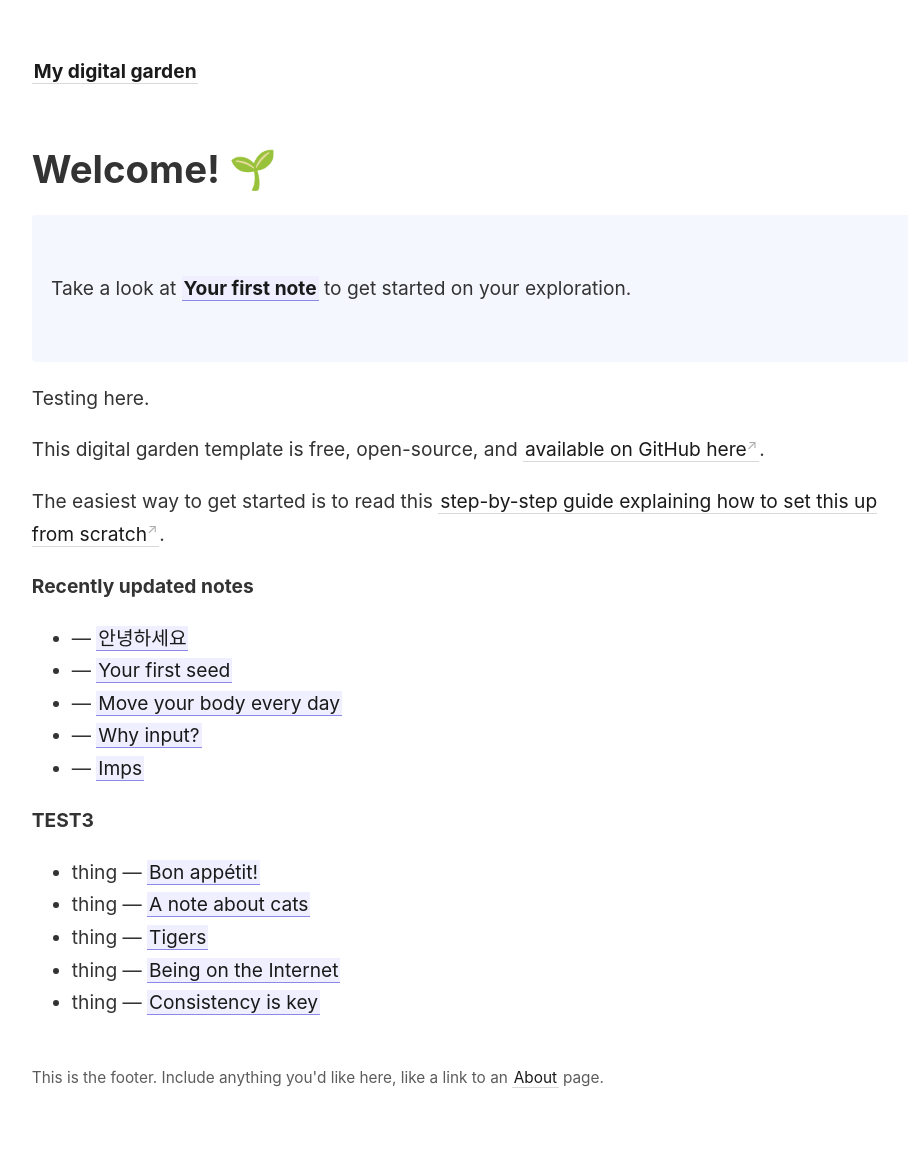
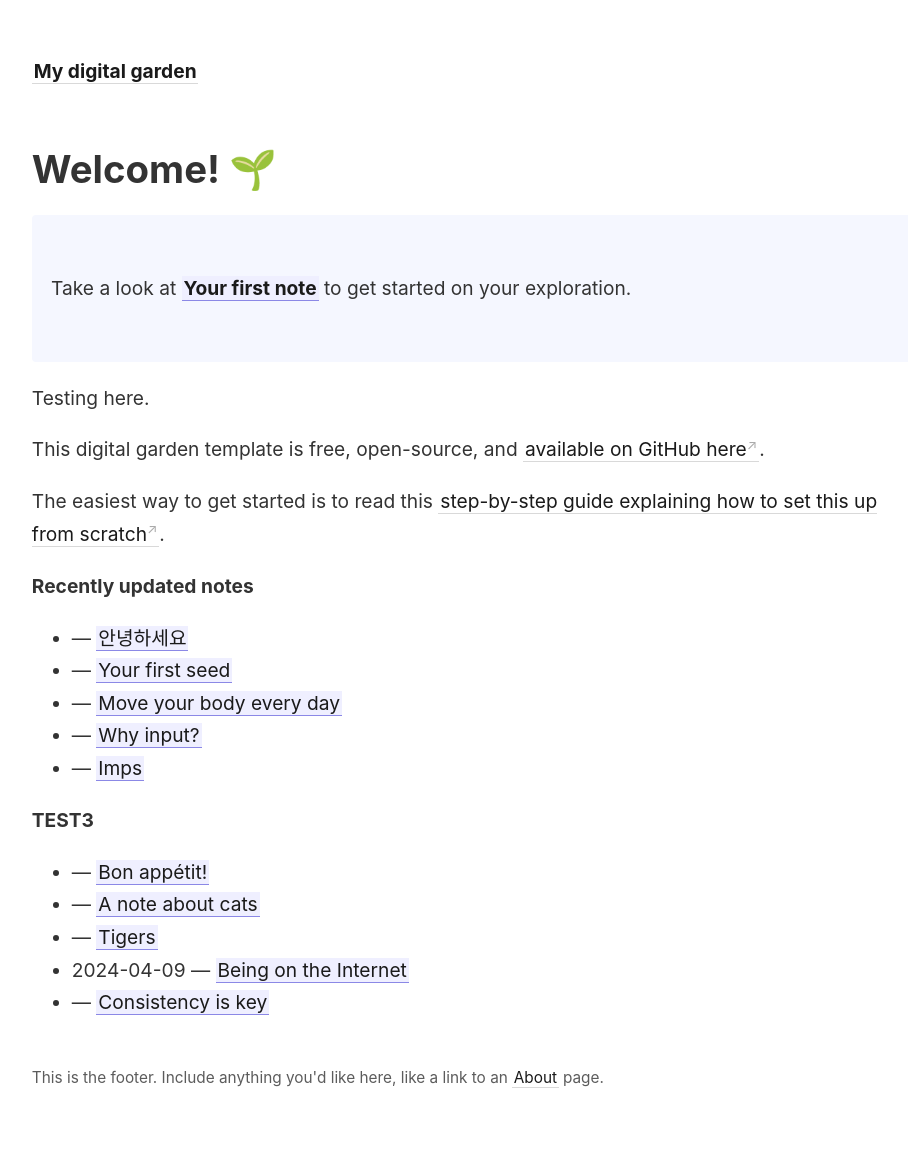
Before and after one commit to agiovine/agiovine.github.io, a Jekyll site: the page built from _pages/index.md, in a window 1280 px wide. Shown: the whole page, without its empty margins (45-953 px from the left). Built offline with Jekyll 4.4.1, drawn with Linux system fonts in a browser that asks for light colours.

Commit message:
Update index.md

```diff
--- a/_pages/index.md
+++ b/_pages/index.md
@@ -34,7 +34,7 @@ The easiest way to get started is to read this [step-by-step guide explaining ho
   {% assign recent_notes2 = site.notes %}
   {% for note in recent_notes2 limit: 5 %}
     <li>
-      thing — <a class="internal-link" href="{{ site.baseurl }}{{ note.url }}">{{ note.title }}</a>
+      {{ note.datefirstcreated }} — <a class="internal-link" href="{{ site.baseurl }}{{ note.url }}">{{ note.title }}</a>
     </li>
   {% endfor %}
 </ul>
```
